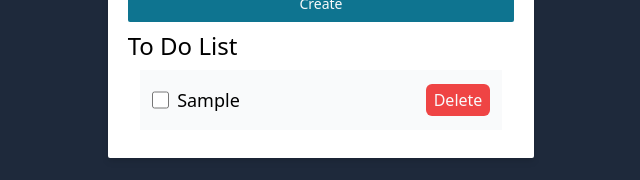
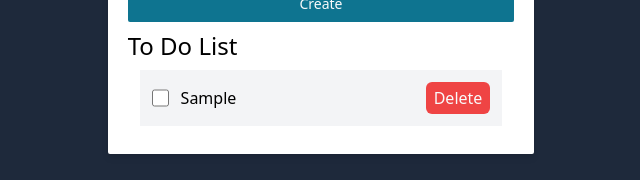
Before and after one commit to yhuzued/to-do-react, a React (Vite) app: page / in a window 1280 px wide. Both pictures are taken after typing "Sample" into the empty fields and a click on the button "Create". Shown: the part 130-310 px from the top of the page, without its empty margins (319-959 px from the left). Built offline with nearby package versions, Linux system fonts and the light colour scheme.

Commit message:
minor edit

```diff
--- a/src/components/TodoList.jsx
+++ b/src/components/TodoList.jsx
@@ -28,7 +28,7 @@ function TodoList({ tasks, setTasks }) {
       <li
         key={t.id}
         id={t.id}
-        className="flex justify-between gap-1 mx-3 my-2 align-center bg-gray-50 hover:bg-gray-100 items-center p-3"
+        className="flex justify-between gap-2 mx-3 my-2 align-center bg-gray-100 hover:bg-gray-15 items-center p-3"
       >
         <input
           type="checkbox"
@@ -39,7 +39,7 @@ function TodoList({ tasks, setTasks }) {
         />
         <label
           htmlFor={t.id + "-checkbox"}
-          className="w-full p-1 text-lg peer-checked:line-through peer-checked:text-slate-400"
+          className="w-full p-1 peer-checked:line-through peer-checked:text-slate-400"
         >
           {t.task}
         </label>
```
